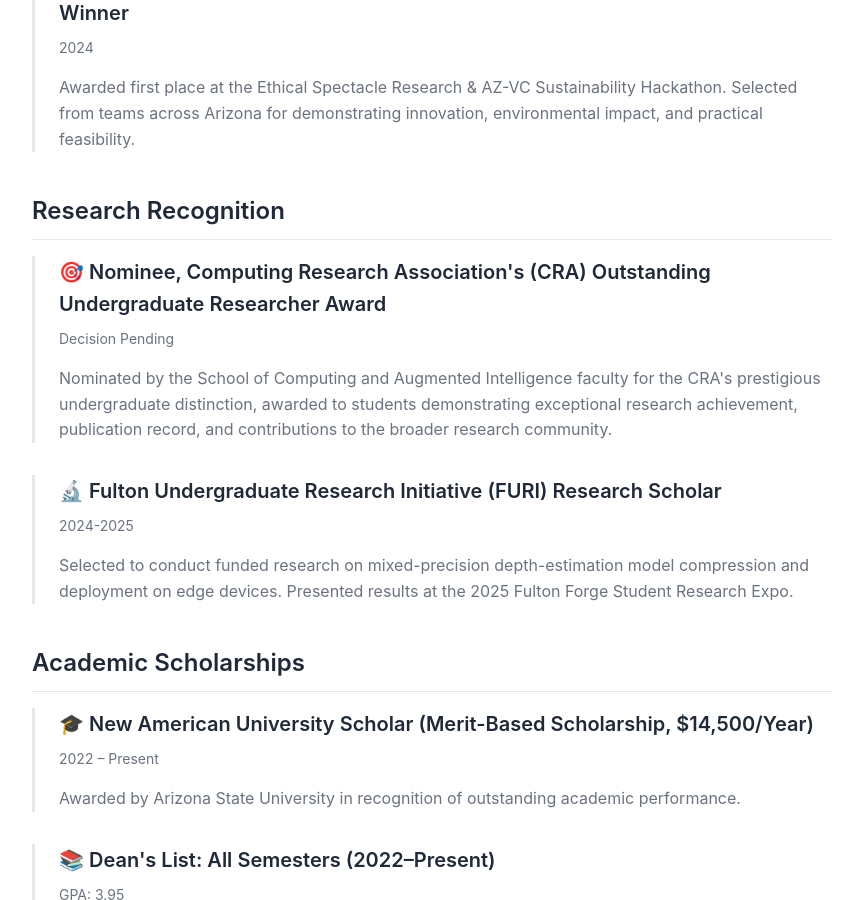
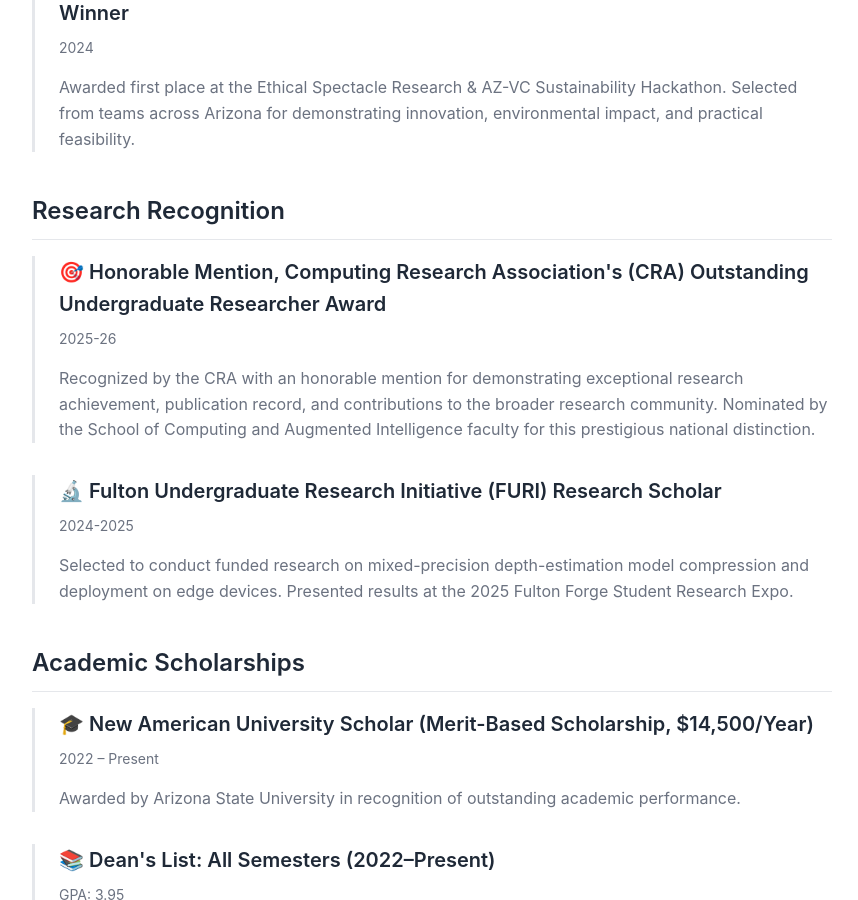
Before and after one commit to shreyasbachi/shreyasbachi.github.io, a Jekyll site: the page built from awards.md, in a window 1280 px wide and 900 px high, scrolled down 551 px. Shown: the whole window, without its empty margins (208-1066 px from the left). Built offline with Jekyll 4.4.1, drawn with Linux system fonts in a browser that asks for light colours.

Commit message:
Update CRA award to honorable mention (2025-26)

```diff
--- a/awards.md
+++ b/awards.md
@@ -30,10 +30,10 @@
 ## Research Recognition
 
 <div class="card">
-    <h3>🎯 Nominee, Computing Research Association's (CRA) Outstanding Undergraduate Researcher Award</h3>
-    <span class="meta">Decision Pending</span>
+    <h3>🎯 Honorable Mention, Computing Research Association's (CRA) Outstanding Undergraduate Researcher Award</h3>
+    <span class="meta">2025-26</span>
     <p>
-        Nominated by the School of Computing and Augmented Intelligence faculty for the CRA's prestigious undergraduate distinction, awarded to students demonstrating exceptional research achievement, publication record, and contributions to the broader research community.
+        Recognized by the CRA with an honorable mention for demonstrating exceptional research achievement, publication record, and contributions to the broader research community. Nominated by the School of Computing and Augmented Intelligence faculty for this prestigious national distinction.
     </p>
 </div>
 
```
Also changed, not shown: index.md (+1 -1 lines).
